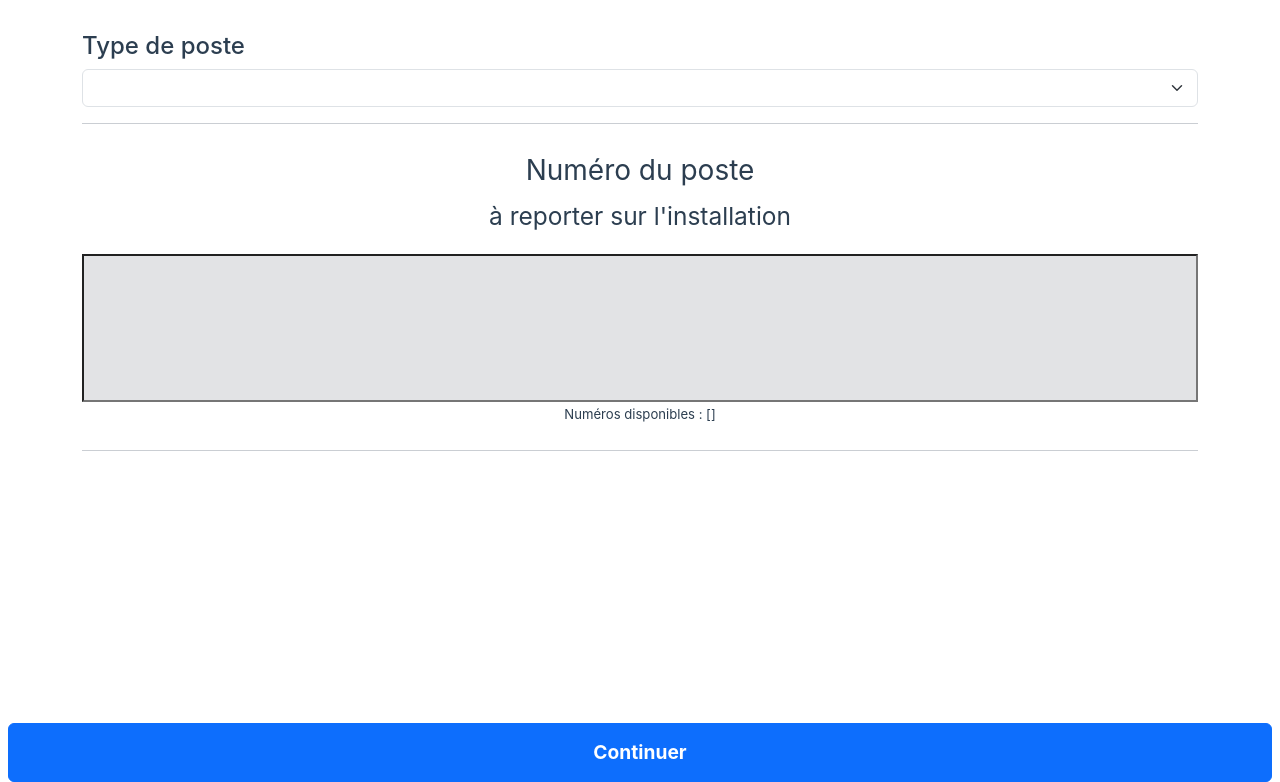
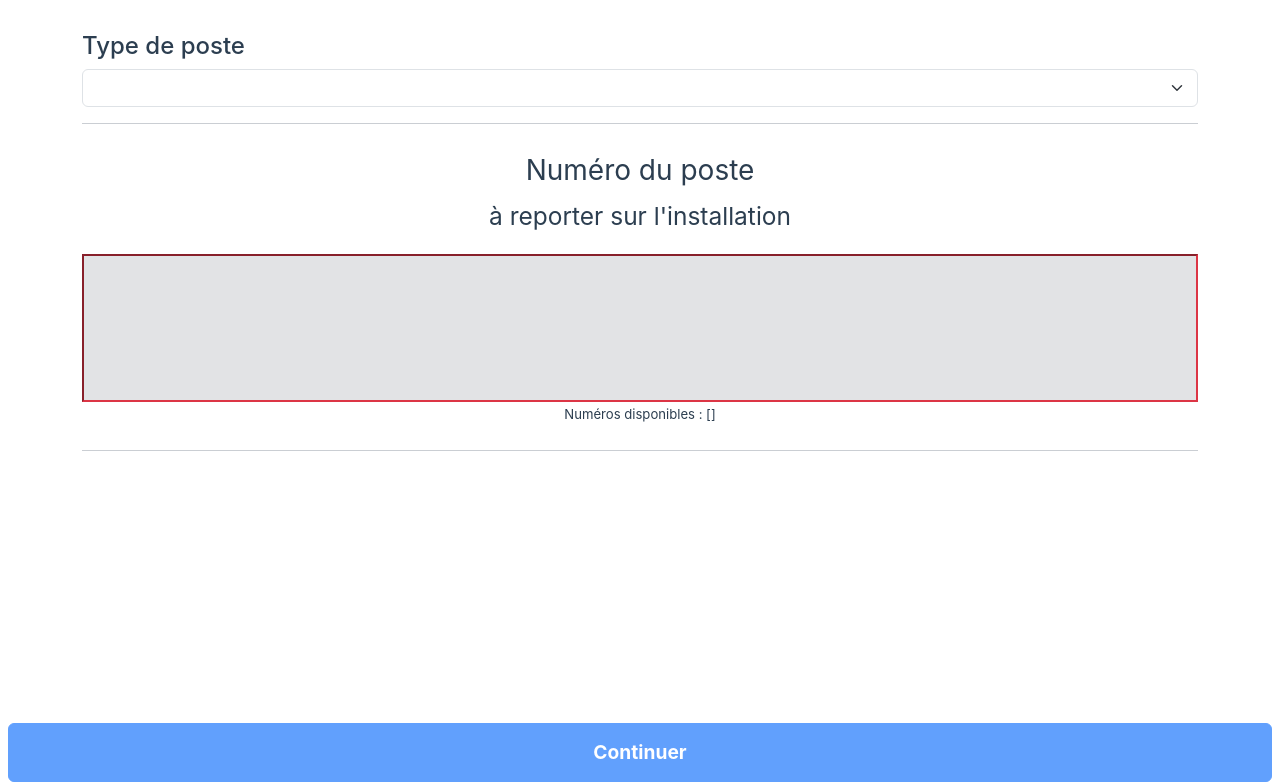
Before and after one commit to 24eme/OpenCarto, a Vue app: page /etage1/poste/add in a window 1280 px wide. Shown: the part 242-1024 px from the top of the page. Built offline with nearby package versions, Linux system fonts and the light colour scheme.

Commit message:
numéro poste: check valide / invalide et blocage

```diff
--- a/src/views/AddInfoPosteView.vue
+++ b/src/views/AddInfoPosteView.vue
@@ -57,6 +57,10 @@ const availablePosteNumbers = computed(() => {
 if (!posteData.idPoste || posteData.idPoste === "0") {
     posteData.idPoste = availablePosteNumbers.value.at(0);
 }
+
+const isValidPosteId = computed(() => {
+    return availablePosteNumbers.value.includes(parseInt(posteData.idPoste));
+});
 </script>
 
 <template>
@@ -124,6 +128,7 @@ if (!posteData.idPoste || posteData.idPoste === "0") {
                 <input
                     v-model="posteData.idPoste"
                     class="display-1 bg-secondary-subtle py-4 text-center w-100"
+                    :class="isValidPosteId ? '' : 'border-danger'"
                 />
 
                 <small>Numéros disponibles : {{ availablePosteNumbers }}</small>
@@ -134,9 +139,14 @@ if (!posteData.idPoste || posteData.idPoste === "0") {
         </div>
 
         <div class="m-2 large-margin-top row">
-            <RouterLink :to="{ name: 'prisePhoto' }" class="btn btn-primary custom-btn-primary">
+            <component
+                :is="isValidPosteId ? 'router-link' : 'span'"
+                :to="{ name: 'prisePhoto' }"
+                class="btn btn-primary custom-btn-primary"
+                :class="isValidPosteId ? '' : 'disabled'"
+            >
                 Continuer
-            </RouterLink>
+            </component>
         </div>
     </div>
 </template>
```
